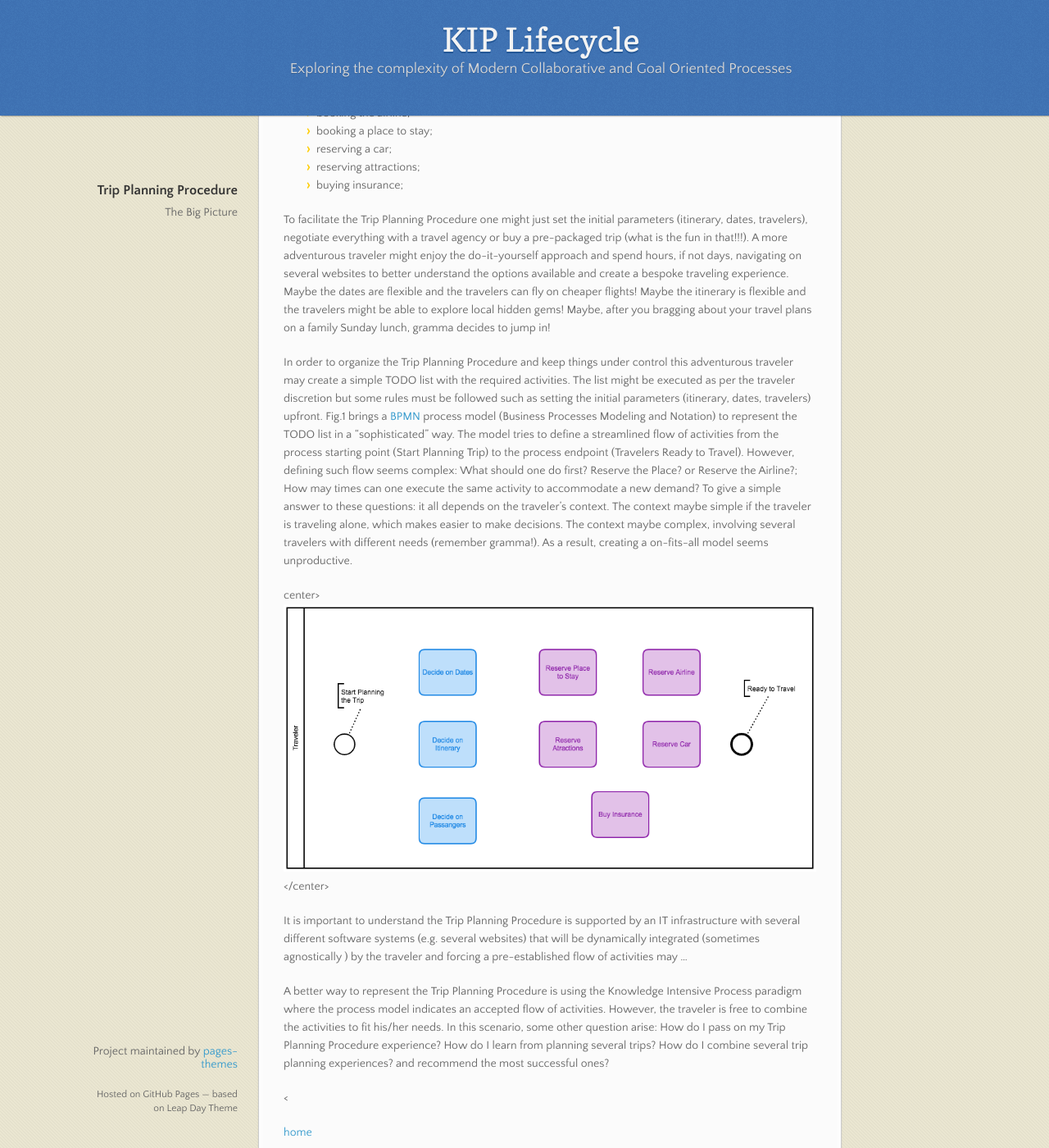
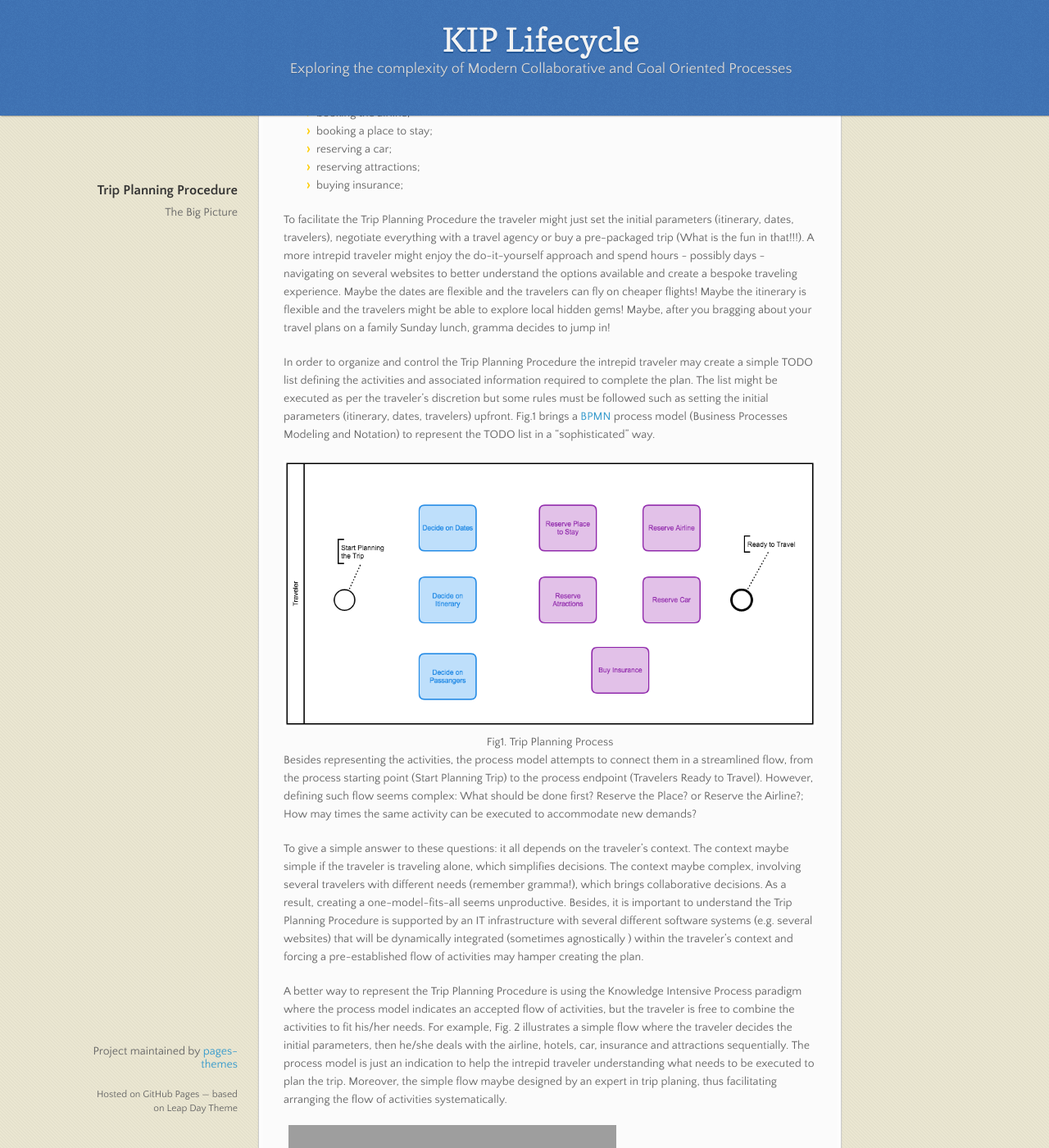
Before and after one commit to pages-themes/leap-day, a Jekyll site: the page built from trip_plan/tp_bigpicture.md, in a window 1280 px wide and 1400 px high, scrolled down 279 px. Shown: the whole window at 82% size. Built offline with Jekyll 4.4.1, drawn with Linux system fonts in a browser that asks for light colours; our own code applies the rules of GitHub Pages for plain Markdown files; some of the changed text lies outside the part shown; grey boxes are pictures that could not be loaded.

Commit message:
updating trip planning page

```diff
--- a/trip_plan/tp_bigpicture.md
+++ b/trip_plan/tp_bigpicture.md
@@ -4,9 +4,10 @@ layout: default
 
 # Trip Planning Procedure
 
+
 ## The Big Picture
 
-Planning a trip is a common activity nowadays. A typical scenario requires activities such as:
+Planning a trip is a recurring endeavor typically requiring the execution of activities such as:
 
  - defining the itinerary;
  - defining the start and end dates;
@@ -17,19 +18,31 @@ Planning a trip is a common activity nowadays. A typical scenario requires activ
  - reserving attractions;
  - buying insurance;
 
-To  facilitate the Trip Planning Procedure one might just set the initial parameters (itinerary, dates, travelers), negotiate everything with a travel agency or buy a pre-packaged trip (what is the fun in that!!!).  A more adventurous traveler might enjoy the do-it-yourself approach and spend hours, if not days, navigating on several websites to better understand the options available and create a bespoke traveling experience. Maybe the dates are flexible and the travelers can fly on cheaper flights! Maybe the itinerary is flexible and the travelers might be able to explore local hidden gems! Maybe, after you bragging about your travel plans on a family Sunday lunch, gramma decides to jump in!
+To  facilitate the Trip Planning Procedure the traveler might just set the initial parameters (itinerary, dates, travelers), negotiate everything with a travel agency or buy a pre-packaged trip (What is the fun in that!!!).  A more intrepid traveler might enjoy the do-it-yourself approach and spend hours - possibly days - navigating on several websites to better understand the options available and create a bespoke traveling experience. Maybe the dates are flexible and the travelers can fly on cheaper flights! Maybe the itinerary is flexible and the travelers might be able to explore local hidden gems! Maybe, after you bragging about your travel plans on a family Sunday lunch, gramma decides to jump in!
 
-In order to organize the Trip Planning Procedure and keep things under control this adventurous traveler may create a simple TODO list with the required activities.  The list might be executed as per the traveler discretion but some rules must be followed such as setting the initial parameters (itinerary, dates, travelers) upfront. Fig.1 brings a [BPMN](http://www.bpmn.org/) process model (Business Processes Modeling and Notation) to represent the TODO list in a "sophisticated" way. The model tries to define a streamlined flow of activities from the process starting point (Start Planning Trip) to the process endpoint (Travelers Ready to Travel).  However, defining such flow seems complex: What should one do first? Reserve the Place? or Reserve the Airline?; How may times can one execute the same activity to accommodate a new demand?
-To give a simple answer to these questions: it all depends on the traveler's context. The context maybe simple if the traveler is traveling alone, which makes easier to make decisions. The context maybe complex, involving several travelers with different needs (remember gramma!). As a result, creating a on-fits-all model seems unproductive.
+In order to organize and control the Trip Planning Procedure the intrepid traveler may create a simple TODO list defining the  activities and associated information required to complete the plan.  The list might be executed as per the traveler's discretion but some rules must be followed such as setting the initial parameters (itinerary, dates, travelers) upfront. Fig.1 brings a [BPMN](http://www.bpmn.org/) process model (Business Processes Modeling and Notation) to represent the TODO list in a "sophisticated" way.
 
-center>
+
+<center>
  <img src="tp_bigpicture.png" alt="Trip Planning Process" >
+ Fig1. Trip Planning Process
 </center>
 
-It is important to understand the Trip Planning Procedure is supported by an IT infrastructure with several different software systems (e.g. several websites) that will be dynamically integrated (sometimes agnostically ) by the traveler and forcing a pre-established flow of activities may ...
+Besides representing the activities, the process model attempts to connect them in a streamlined flow, from the process starting point (Start Planning Trip) to the process endpoint (Travelers Ready to Travel). However, defining such flow seems complex: What should be done first? Reserve the Place? or Reserve the Airline?; How may times the same activity can be executed to accommodate new demands?
 
-A better way to represent the Trip Planning Procedure is using the Knowledge Intensive Process paradigm where the process model indicates an accepted flow of activities. However, the traveler is free to combine the activities to fit his/her needs. In this scenario, some other question arise: How do I pass on my Trip Planning Procedure experience? How do I learn from planning several trips? How do I combine several trip planning experiences? and recommend the most successful ones?
 
-<
+To give a simple answer to these questions: it all depends on the traveler's context. The context maybe simple if the traveler is traveling alone, which simplifies decisions. The context maybe complex, involving several travelers with different needs (remember gramma!), which brings collaborative decisions. As a result, creating a one-model-fits-all seems unproductive. Besides, it is important to understand the Trip Planning Procedure is supported by an IT infrastructure with several different software systems (e.g. several websites) that will be dynamically integrated (sometimes agnostically ) within the traveler's context and forcing a pre-established flow of activities may hamper creating the plan.
 
-[home](./index.html)
+A better way to represent the Trip Planning Procedure is using the Knowledge Intensive Process paradigm where the process model indicates an accepted flow of activities, but the traveler is free to combine the activities to fit his/her needs. For example, Fig. 2 illustrates a simple flow where the traveler decides the initial parameters, then he/she deals with the airline, hotels, car, insurance and attractions sequentially. The process model is just an indication to help the intrepid traveler understanding what needs to be executed to plan the trip. Moreover, the simple flow maybe designed by an expert in trip planing, thus facilitating arranging the flow of activities systematically.
+
+<center>
+ <img src="tp_simpleflow.png" alt="Trip Planning Process" >
+ Fig2. Trip Planning Process Simple Flow
+</center>
+
+A further look at Fig2. exposes some activities (the purple ones) have '+' sign at the bottom. That sign indicates the activity is in fact a process itself, sometimes with several nested flows. For example, to Reserve the Airline, the traveler needs to choose the class ( first, business, coach), the seat (window, aisle), the food (vegetarian?) and also pay using a credit card (or miles). It is easy to imagine the whole Trip Planning Procedure may require executing dozens of different activities, some human based, some hidden by the IT infrastructure.
+In this scenario, some complex question arise: How do I keep track of my progress? How do I pass on my Trip Planning Procedure experience? How do I learn from planning several trips? How do I combine several trip planning experiences? and recommend the most successful ones?
+
+
+
+[home](../index.html)
```
Also changed, not shown: index.md (+21 -4 lines).
